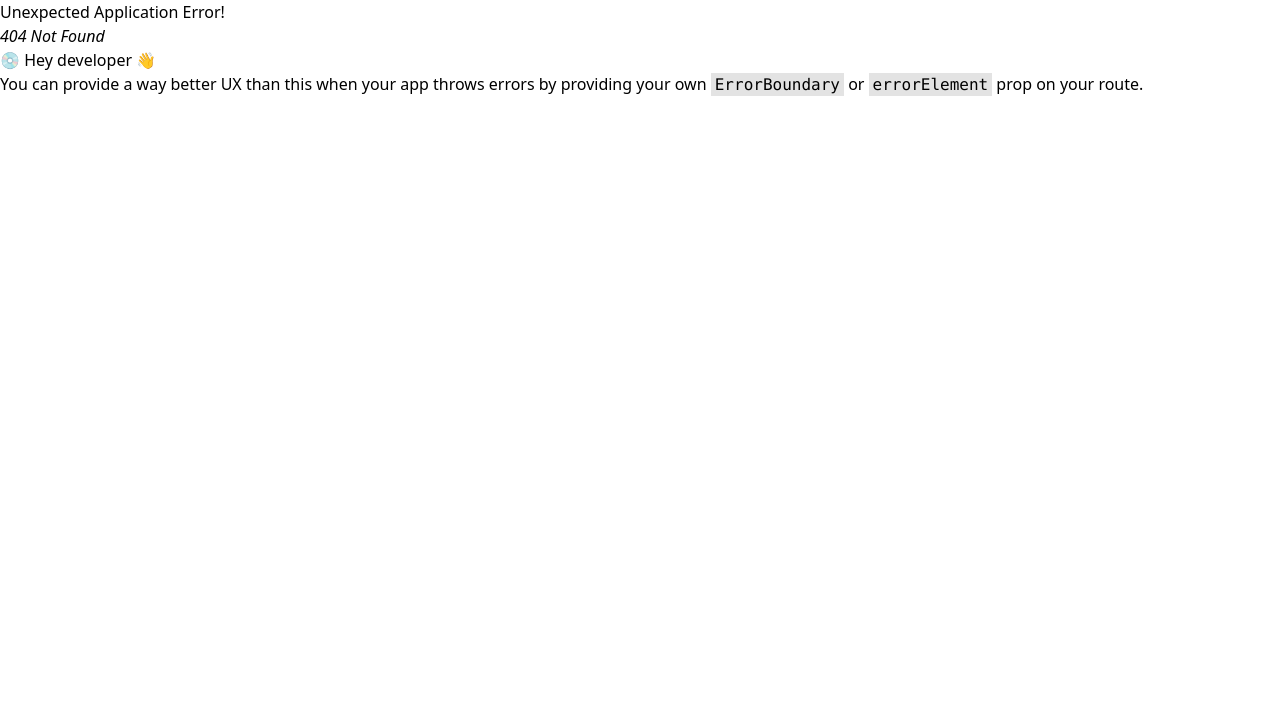
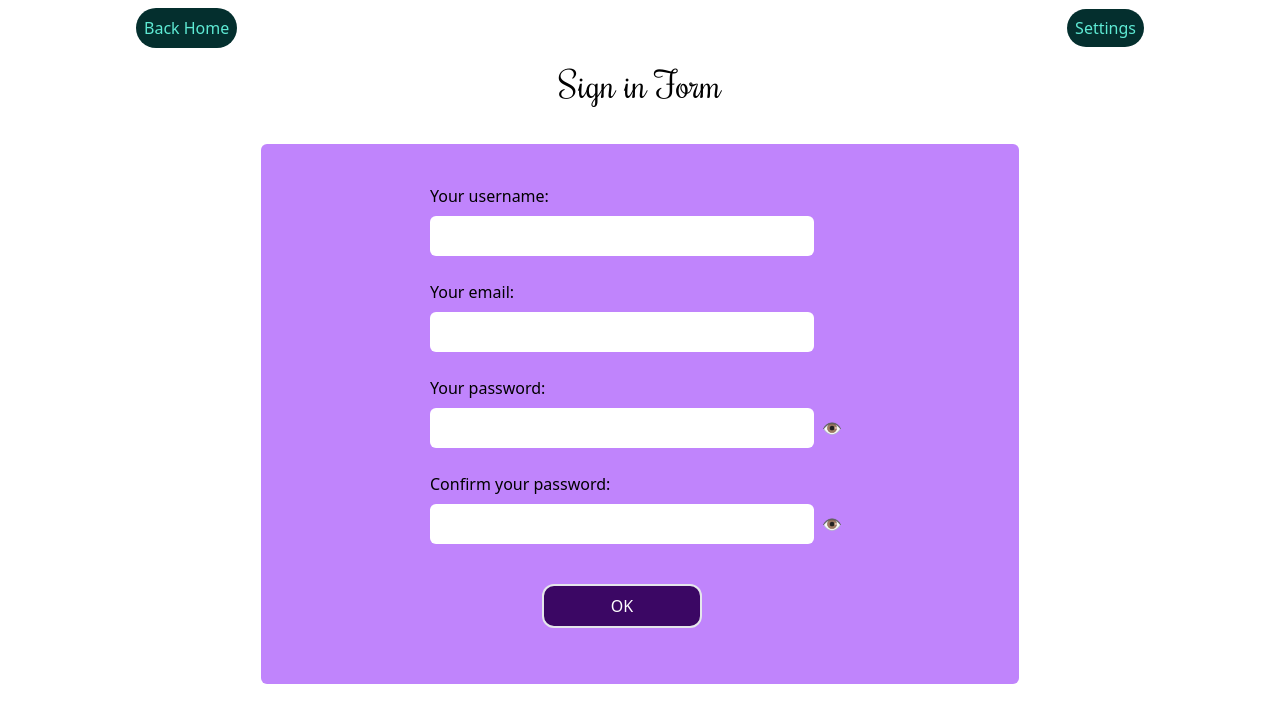
Before and after one commit to Sylvie-C/user_connection_MERN_project, a React (Vite) app in the folder frontend/: page /signup in a window 1280 px wide. Before the commit this address had no page. Shown: the top 722 px of the page. Built offline with nearby package versions, Linux system fonts and the light colour scheme.

Commit message:
change signin to signup files, route name

```diff
--- a/frontend/src/components/Forms/Signin.jsx
+++ b/frontend/src/components/Forms/Signup.jsx
@@ -3,7 +3,7 @@ import { useNavigate } from "react-router-dom" ;
 
 import EyeIcon from "./EyeIcon";
 
-export default function Signin () {
+export default function Signup () {
 
   const [ pwd01Visibility , setPwd01Visibility ] = useState (false) ;
   const [ pwd02Visibility , setPwd02Visibility ] = useState (false) ;
@@ -57,7 +57,7 @@ export default function Signin () {
 
       try {
         const response = await fetch (
-          `${import.meta.env.VITE_BACKEND_URL}/api/user/` , // route defined in backend /user.js file
+          `${import.meta.env.VITE_BACKEND_URL}/api/user/signup` , // route defined in backend /user.js file
           {
             method: "POST" ,
             headers: { "Content-Type" : "application/json" } ,
--- a/frontend/src/components/Home.jsx
+++ b/frontend/src/components/Home.jsx
@@ -9,7 +9,7 @@ export default function Home () {
         <NavLink to="login" className="mb-8 text-white bg-purple-950 p-2 m-4 inline-block rounded-xl transition hover:bg-white hover:border-purple-950 border-2 hover:text-purple-950 duration-300">Log in</NavLink>
 
         <p>New user ? Create an account</p>
-        <NavLink to="signin" className="text-white bg-purple-950 p-2 m-4 inline-block rounded-xl transition hover:bg-white hover:border-purple-950 border-2 hover:text-purple-950 duration-300">Sign in</NavLink>
+        <NavLink to="signup" className="text-white bg-purple-950 p-2 m-4 inline-block rounded-xl transition hover:bg-white hover:border-purple-950 border-2 hover:text-purple-950 duration-300">Sign in</NavLink>
       </div>
     </div>
   )
```
Also changed, not shown: frontend/src/main.jsx (+4 -4 lines).
